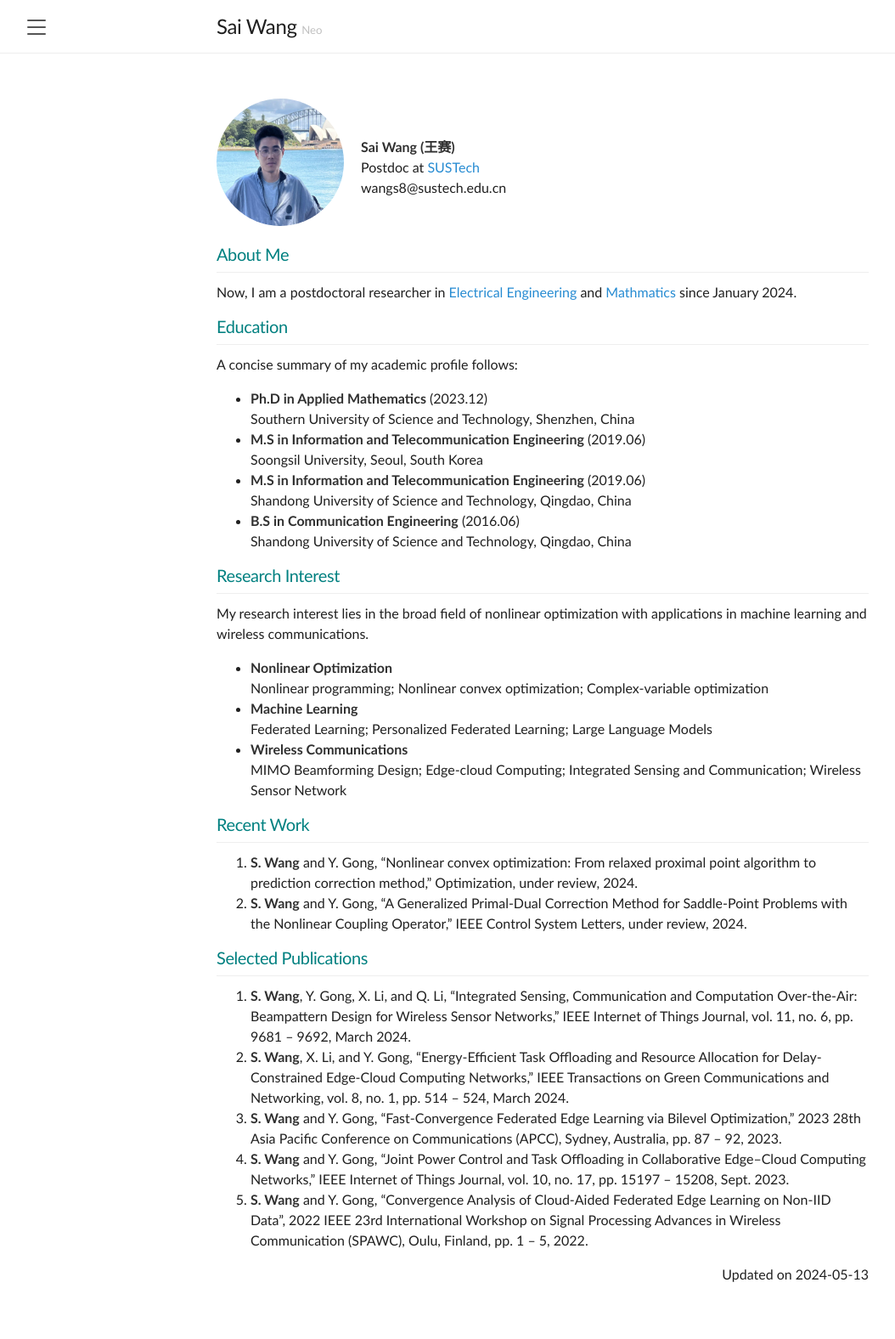
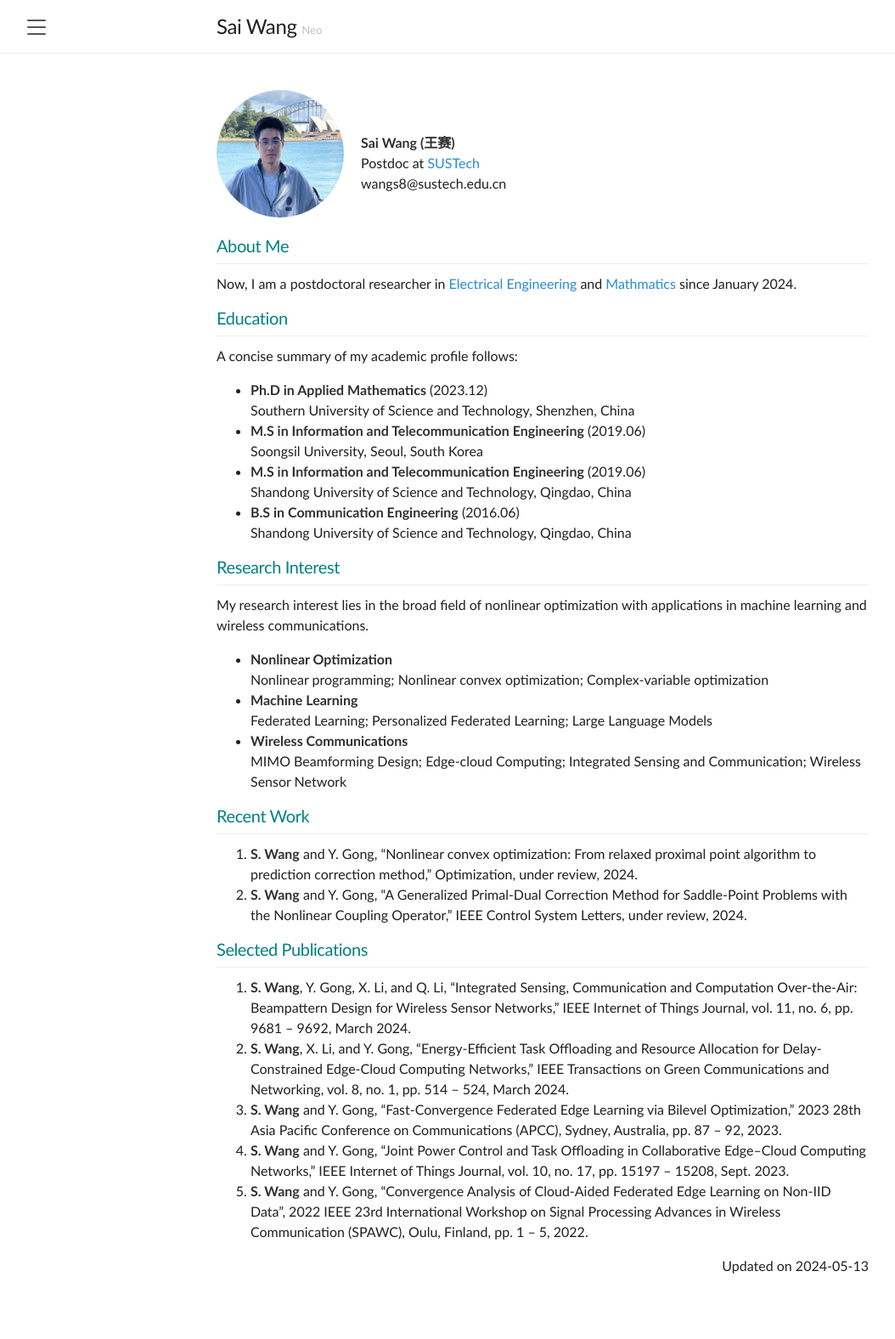
Before and after one commit to Alxendweb/alxendweb.github.io, a Jekyll site: the page built from index.html, in a window 1280 px wide. Shown: the whole page at 85% size, without its empty margins (1-1055 px from the left). Built offline with Jekyll 4.4.1, drawn with Linux system fonts in a browser that asks for light colours; the list of posts is cut into pages by our own code.

Commit message:
Update lanyon.css

```diff
--- a/public/css/lanyon.css
+++ b/public/css/lanyon.css
@@ -137,7 +137,7 @@ h1, h2, h3, h4, h5, h6 {
   height: 150px; /* 保持图片高度自适应 */
   border-radius: 50%;
   margin-right: 20px; /* 右侧留出一定的间距 */
-  margin-top: 5px; /* 设置图片距离顶部的间隔为20px */
+  margin-top: -5px; /* 设置图片距离顶部的间隔为0px */
 }
 
 .text-content {
```
